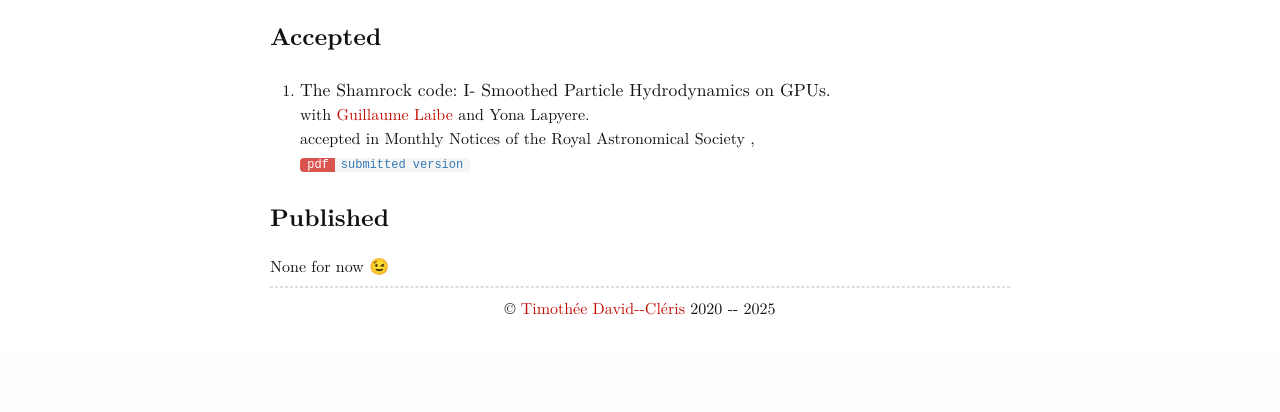
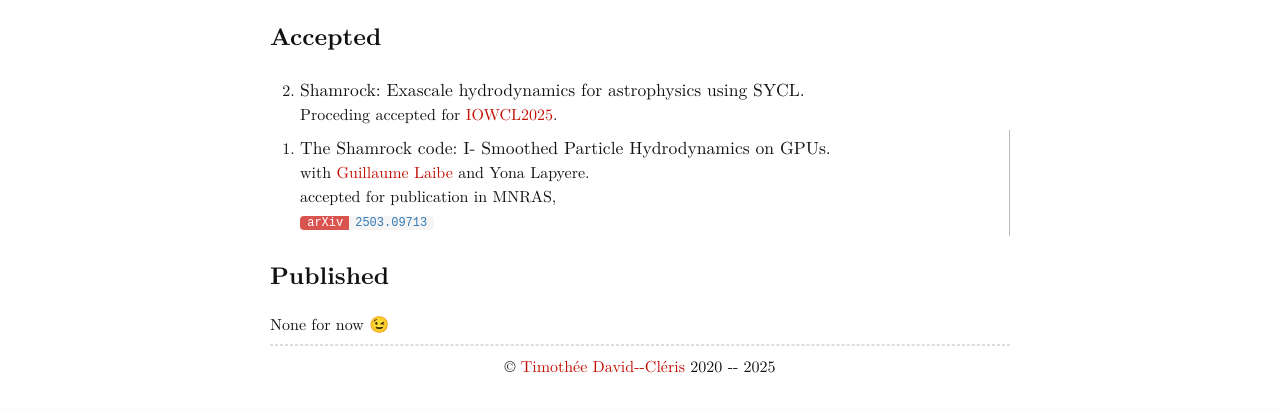
Before and after one commit to Shamrock-code/shamrock-code.github.io, a plain HTML site: page publications.html in a window 1280 px wide. Shown: the part 212-624 px from the top of the page. Drawn offline with Linux system fonts and the light colour scheme.

Commit message:
update publication list

```diff
--- a/publications.html
+++ b/publications.html
@@ -54,11 +54,15 @@
             <ol class="publications reverse">
               <li>
                   <p class="title">The Shamrock code: I- Smoothed Particle Hydrodynamics on GPUs.</p>
-                  <p class="coauthors">with <a href="https://perso.ens-lyon.fr/guillaume.laibe/index.php">Guillaume Laibe</a> and Yona Lapyere.</p>
-                  <p class="journal">accepted in Monthly Notices of the Royal Astronomical Society , </p>
+                  <p class="coauthors">with <a href="https://www.ens-lyon.fr/recherche/panorama-de-la-recherche/prix-et-distinctions/guillaume-laibe-astrophysicien-cral">Guillaume Laibe</a> and Yona Lapyere.</p>
+                  <p class="journal">accepted for publication in MNRAS, </p>
                   <p class="badges">
-                      <span class="id"><a href="https://tdavidcl.github.io/papers/Shamrock_1___MNRAS.pdf"><span class="id-type id-arxiv">pdf</span><span class="id-key">submitted version</span></a></span>
+                      <span class="id"><a href="https://arxiv.org/abs/2503.09713"><span class="id-type id-arxiv">arXiv</span><span class="id-key">2503.09713</span></a></span>
                   </p>
+              </li>
+              <li>
+                  <p class="title">Shamrock: Exascale hydrodynamics for astrophysics using SYCL.</p>
+                  <p class="journal">Proceding accepted for <a href="https://www.iwocl.org/">IOWCL2025</a>.</p>
               </li>
             </ol>
 
```
